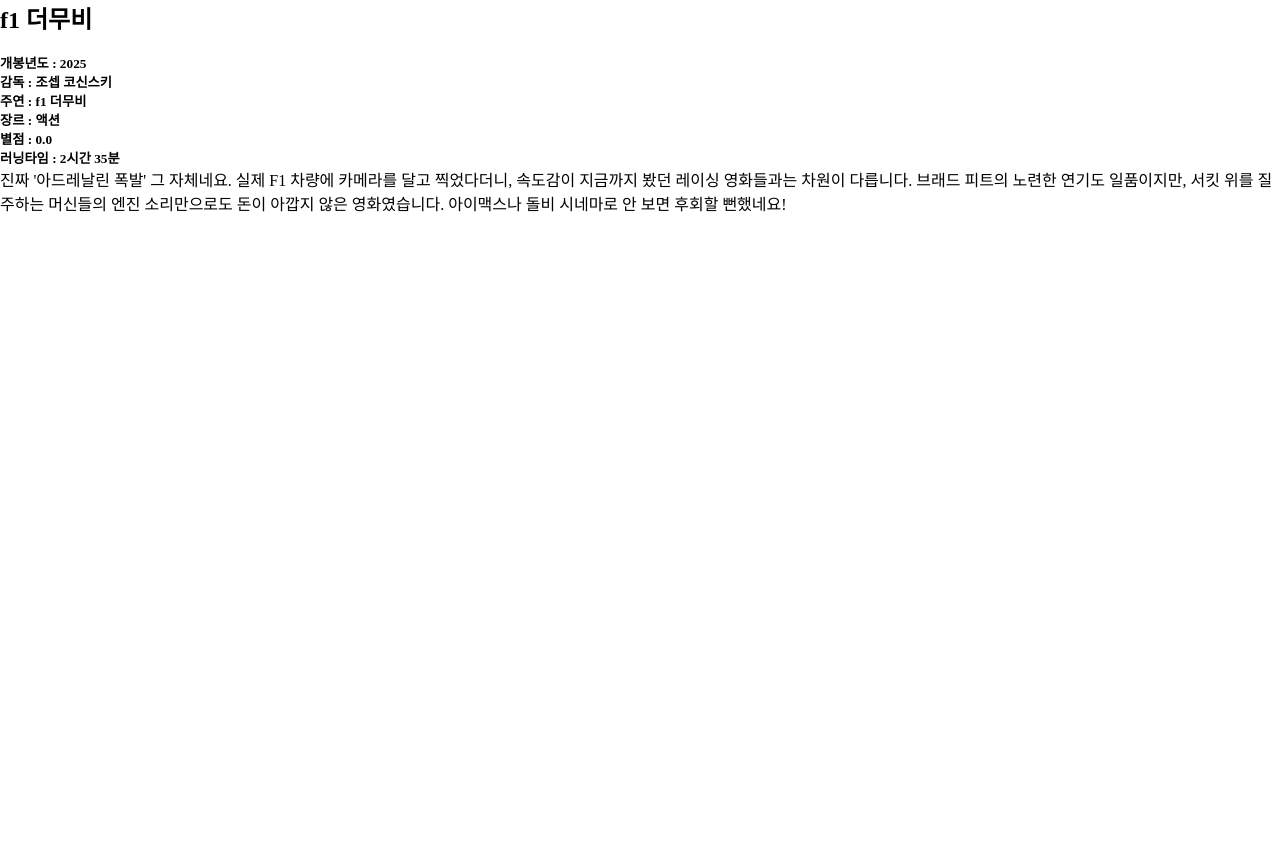
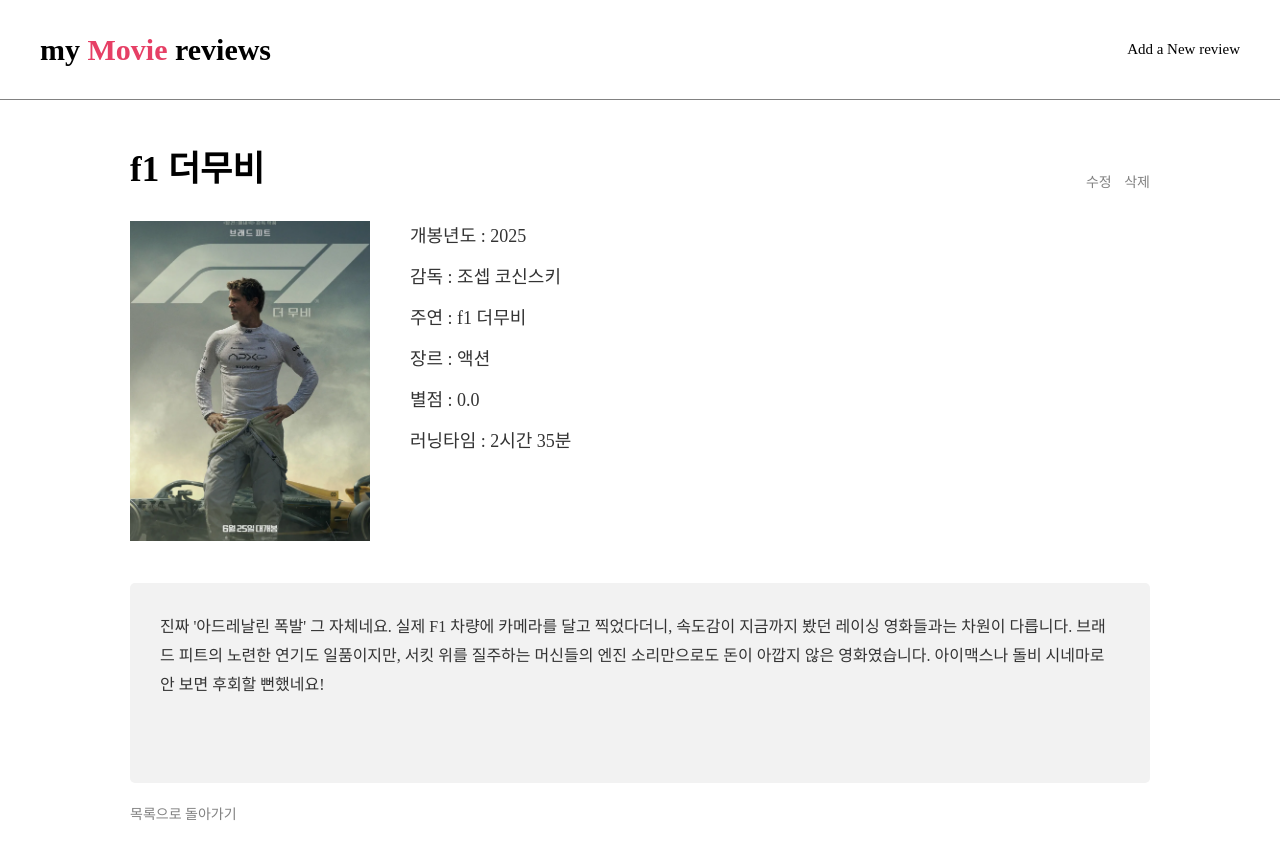
Before and after one commit to Pirogramming-24/Yoon-chanwoong, a Django app: template myMovieReviews/movie/templates/movie/review_detail.html in a window 1280 px wide. Before the commit the page ends 212 px from the top, so only its background shows below. Run offline with Django 5.2, Linux system fonts and the light colour scheme; the template is opened without the code that fills it: values that come from a table or form of the project are taken from there, others are empty; data comes from the database, SQL or seed files in the repository; both versions use the stored data as it was after the commit.

Commit message:
거의거의 최종 사진기능이랑 입구경로만 정하면 됨

```diff
--- a/myMovieReviews/movie/models.py
+++ b/myMovieReviews/movie/models.py
@@ -9,7 +9,7 @@ class Reviews(models.Model):
     genre = models.CharField(max_length=100, default='empty')
     score = models.FloatField(default=0.0)
     running_time = models.CharField(max_length=100, default='empty')
-    opinion = models.CharField(max_length=100, default='empty')
+    opinion = models.TextField(default='empty')
 
     def __str__(self):
         return self.title
--- a/myMovieReviews/movie/static/styles/reset.css
+++ b/myMovieReviews/movie/static/styles/reset.css
@@ -1,8 +1,23 @@
 *{
     margin:0; padding:0;
+    box-sizing: border-box;
+}
+html{
+    font-size: 62.5%;
 }
 header{
     display: flex; justify-content: space-between; align-items: center;
     height:100px;
     padding:0 40px;
+    border-bottom:1px solid #818181;
 }
+header h1{
+    font-size: 3rem;
+}
+header a{
+    font-size: 1.5rem;
+}
+a{
+    text-decoration: none;
+    color:#000000;
+}
--- /dev/null
+++ b/myMovieReviews/movie/static/styles/review_detail.css
@@ -0,0 +1,77 @@
+#review_box {
+    max-width: 1100px;
+    margin: 4rem auto;
+    padding: 0 4rem;
+}
+
+#title_box {
+    display: flex;
+    justify-content: space-between;
+    align-items: flex-end;
+    margin-bottom: 3rem;
+}
+
+#title {
+    font-size: 3.5rem;
+    font-weight: bold;
+}
+
+#title_box form a,
+#title_box form button {
+    font-size: 1.4rem;
+    color: #818181;
+    background: none;
+    border: none;
+    margin-left: 1rem;
+    cursor: pointer;
+}
+
+.movie_info_wrapper {
+    display: flex;
+    gap: 4rem;
+    margin-bottom: 4rem;
+}
+
+.poster_area img {
+    width: 24rem;
+    height: 32rem;
+    object-fit: cover;
+    background-color: #000;
+}
+
+.movie_details {
+    display: flex;
+    flex-direction: column;
+    justify-content: flex-start;
+}
+
+.movie_details h5 {
+    font-size: 1.8rem;
+    font-weight: 500;
+    margin-bottom: 1.5rem;
+    color: #333;
+}
+
+#opinion_box {
+    background-color: #f2f2f2;
+    padding: 3rem;
+    border-radius: 0.5rem;
+    min-height: 20rem;
+    line-height: 1.8;
+}
+
+#opinion {
+    font-size: 1.6rem;
+    color: #333;
+    word-break: break-all;
+    white-space: pre-wrap;
+}
+.footer_nav {
+    margin-top: 2rem;
+    text-align: left;
+}
+
+.footer_nav a {
+    font-size: 1.4rem;
+    color: #818181;
+}
--- a/myMovieReviews/movie/templates/movie/review_detail.html
+++ b/myMovieReviews/movie/templates/movie/review_detail.html
@@ -6,25 +6,42 @@
     <meta name="viewport" content="width=device-width, initial-scale=1.0">
     <title>Documents</title>
     <link rel="stylesheet" href="{%static 'styles/reset.css'%}">
+    <link rel="stylesheet" href="{%static 'styles/review_detail.css'%}">
 </head>
 <body>
+    <header>
+        <h1>my <span style="color:#E63F65;">Movie</span> reviews</h1>
+        <a href="{% url 'review_write'%}">Add a New review</a>
+    </header>
     <section id="review_box">
-        <h1 id="title">{{reviews.title}}</h1>
-        <div id="informations">
-            <img src="" alt="">
+        <div id="title_box">
+            <h1 id="title">{{review.title}}</h1>
+            <form method="POST">
+                {%csrf_token%}
+                <a href="{%url 'review_modify' review.id%}">수정</a>
+                <button type="submit" name="delete" value="delete">삭제</button>
+            </form>
+        </div>
+
+        <div class="movie_info_wrapper">
+            <div class="poster_area">
+                <img src="{%static 'images/f1_theMovie.webp'%}" alt="포스터"> </div>
             <div class="movie_details">
-                <h5>개봉년도 : {{reviews.year}}</h5>
-                <h5>감독 : {{reviews.director}}</h5>
-                <h5>주연 : {{reviews.hero}}</h5>
-                <h5>장르 : {{reviews.genre}}</h5>
-                <h5>별점 : {{reviews.score}}</h5>
-                <h5>러닝타임 : {{reviews.running_time}}</h5>
-            </div>
-            <div id="opinion_box">
-                <p id="opinion">{{reviews.opinion}}</p>
+                <h5>개봉년도 : {{review.year}}</h5>
+                <h5>감독 : {{review.director}}</h5>
+                <h5>주연 : {{review.hero}}</h5>
+                <h5>장르 : {{review.genre}}</h5>
+                <h5>별점 : {{review.score}}</h5>
+                <h5>러닝타임 : {{review.running_time}}</h5>
             </div>
         </div>
-        <div id="reivew_content"></div>
+
+        <div id="opinion_box">
+            <p id="opinion">{{review.opinion}}</p>
+        </div>
+        <div class="footer_nav">
+            <a href="{% url 'review_lists' %}">목록으로 돌아가기</a>
+        </div>
     </section>
 </body>
 </html>
--- a/myMovieReviews/movie/urls.py
+++ b/myMovieReviews/movie/urls.py
@@ -2,7 +2,7 @@ from django.urls import path
 from . import views
 urlpatterns = [
     path('',views.review_lists, name='review_lists'),
-    path('detail/',views.review_detail, name='review_detail'),
+    path('detail/<int:pk>',views.review_detail, name='review_detail'),
     path('write/',views.review_write, name='review_write'),
     path('modify/<int:pk>', views.review_modify,name='review_modify')
 ]
```
Also changed, not shown: myMovieReviews/movie/static/styles/review_lists.css (+22 -11 lines), myMovieReviews/movie/static/styles/review_modify.css (added, +93 -0 lines), myMovieReviews/movie/templates/movie/review_lists.html (+7 -9 lines), myMovieReviews/movie/templates/movie/write_modify_base.html (+13 -10 lines), myMovieReviews/movie/views.py (+8 -7 lines), myMovieReviews/db.sqlite3, myMovieReviews/movie/migrations/0005_alter_reviews_opinion.py (added).
